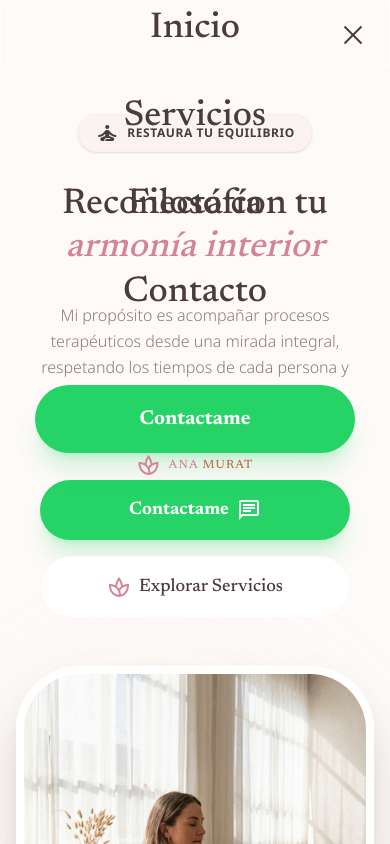
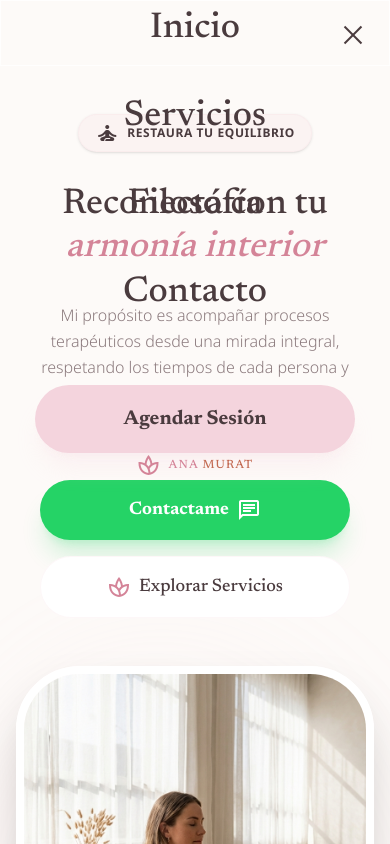
Before and after one commit to fmonfasani/AnaReiki, a Next.js app: page / in a window 390 px wide. Both pictures are taken after a click on the button "Toggle menu". Shown: the top 844 px of the page. Built offline with nearby package versions, Linux system fonts and the light colour scheme.

Commit message:
Navbar refinement: WhatsApp in header, Calendly in mobile menu

```diff
--- a/src/components/Navbar.tsx
+++ b/src/components/Navbar.tsx
@@ -127,13 +127,13 @@ export default function Navbar() {
                   className="pt-8 w-full max-w-xs"
                 >
                   <Link
-                    href="https://wa.me/543584376502"
+                    href="https://calendly.com/murat-anaj"
                     target="_blank"
                     rel="noopener noreferrer"
                     onClick={() => setIsOpen(false)}
-                    className="bg-whatsapp text-white px-8 py-5 rounded-full font-display font-bold text-xl shadow-xl shadow-whatsapp/20 block text-center transform active:scale-95 transition-transform"
+                    className="bg-primary text-text-main px-8 py-5 rounded-full font-display font-bold text-xl shadow-xl shadow-primary/20 block text-center transform active:scale-95 transition-transform"
                   >
-                    Contactame
+                    Agendar Sesión
                   </Link>
                 </motion.div>
               </nav>
```
